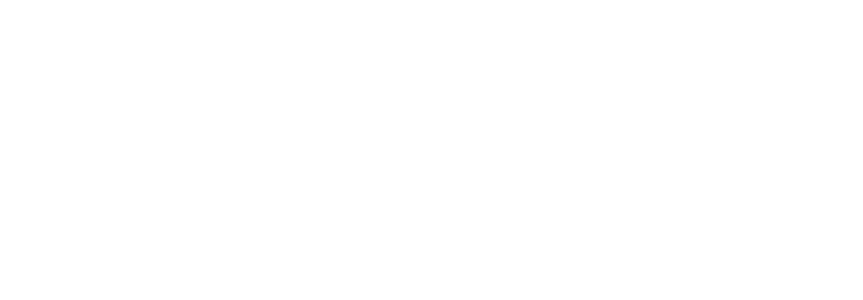
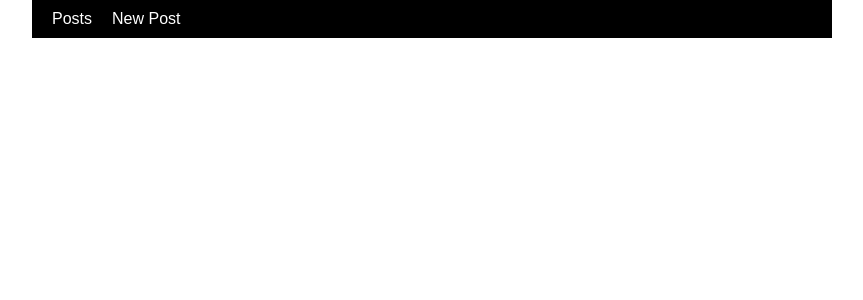
Before and after one commit to blackwine93v/react-demo-presentation, a React (Create React App) app: page / in a window 1280 px wide. Shown: the top 300 px of the page, without its empty margins (208-1071 px from the left). Built offline with nearby package versions, Linux system fonts and the light colour scheme.

Commit message:
Add header <Link>

```diff
--- a/src/App.js
+++ b/src/App.js
@@ -2,6 +2,7 @@ import React, { Component } from "react";
 import MainLayout from "./layouts/main/MainLayout.js";
 import ListPostPage from "./pages/listPost/index.js";
 import CreatePostPage from "./pages/createPost/index.js";
+import Header from "./components/header/index.js";
 
 //import react-router
 import { BrowserRouter as Router, Route, Link } from "react-router-dom";
@@ -60,6 +61,7 @@ class App extends Component {
         <MainLayout>
           <Router>
             <div>
+              <Header />
               <Route
                 path="/posts"
                 render={() => (
--- a/src/components/header/index.js
+++ b/src/components/header/index.js
@@ -6,8 +6,8 @@ export default class extends Component {
   render() {
     return (
       <div className="header">
-        <Link to="/">Posts</Link>
-        <Link to="/newpost">New Post</Link>
+        <Link to="/posts">Posts</Link>
+        <Link to="/create">New Post</Link>
       </div>
     );
   }
```
